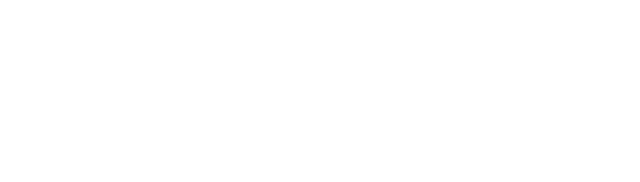
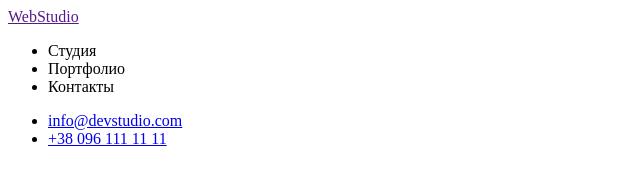
Before and after one commit to DorogMaks/goit-markup-hw-01, a plain HTML site: page index.html in a window 1280 px wide. Shown: the whole page, without its empty margins (0-640 px from the left). Drawn offline with Linux system fonts and the light colour scheme.

Commit message:
add header

```diff
--- a/index.html
+++ b/index.html
@@ -1,10 +1,25 @@
 <!DOCTYPE html>
-<html lang="en">
+<html lang="ru">
   <head>
     <meta charset="UTF-8" />
     <meta http-equiv="X-UA-Compatible" content="IE=edge" />
     <meta name="viewport" content="width=device-width, initial-scale=1.0" />
-    <title>Document</title>
+    <title>Студия</title>
   </head>
-  <body></body>
+  <body>
+    <header>
+      <a href="">WebStudio</a>
+      <nav>
+        <ul>
+          <li><a href=""></a>Студия</li>
+          <li><a href=""></a>Портфолио</li>
+          <li><a href=""></a>Контакты</li>
+        </ul>
+      </nav>
+      <ul>
+        <li><a href="mailto:info@devstudio.com">info@devstudio.com</a></li>
+        <li><a href="tel:+380961111111">+38 096 111 11 11</a></li>
+      </ul>
+    </header>
+  </body>
 </html>
```
